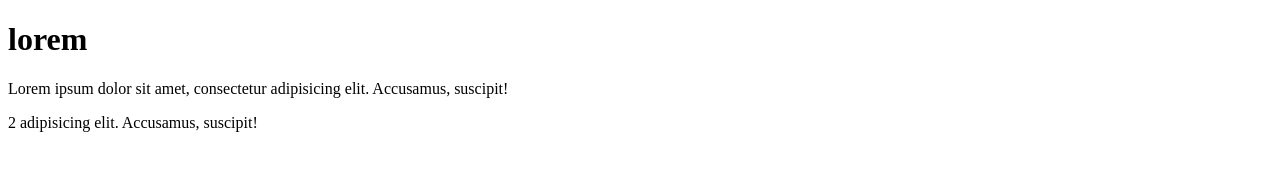
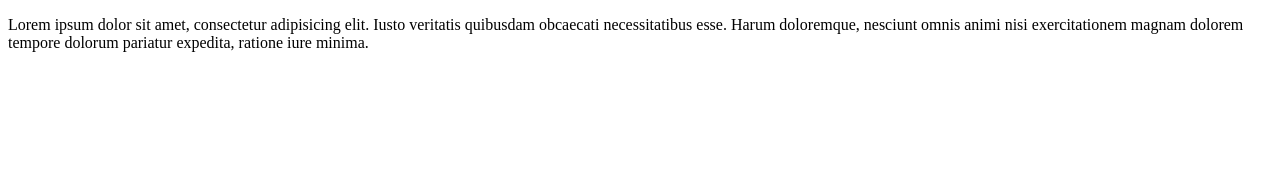
Before and after one commit to SinaverOsmanov/site, a plain HTML site: page index.html in a window 1280 px wide. Drawn offline with Linux system fonts and the light colour scheme.

Commit message:
third commit

```diff
--- a/index.html
+++ b/index.html
@@ -5,8 +5,6 @@
 	<title>Document</title>
 </head>
 <body>
-	<h1>lorem</h1>
-	<p>Lorem ipsum dolor sit amet, consectetur adipisicing elit. Accusamus, suscipit!</p>
-	<p>2 adipisicing elit. Accusamus, suscipit!</p>
+	<p>Lorem ipsum dolor sit amet, consectetur adipisicing elit. Iusto veritatis quibusdam obcaecati necessitatibus esse. Harum doloremque, nesciunt omnis animi nisi exercitationem magnam dolorem tempore dolorum pariatur expedita, ratione iure minima.</p>
 </body>
 </html>
```
